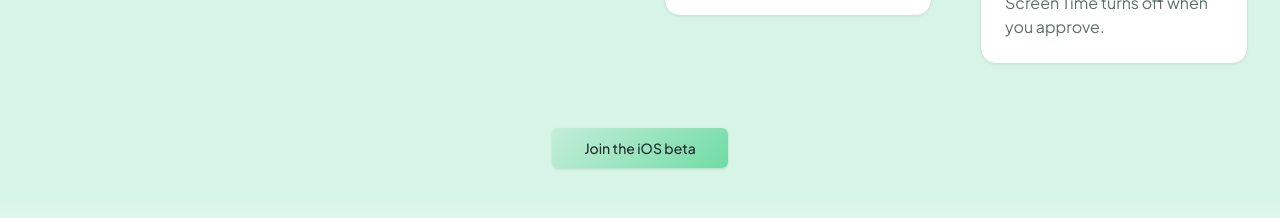
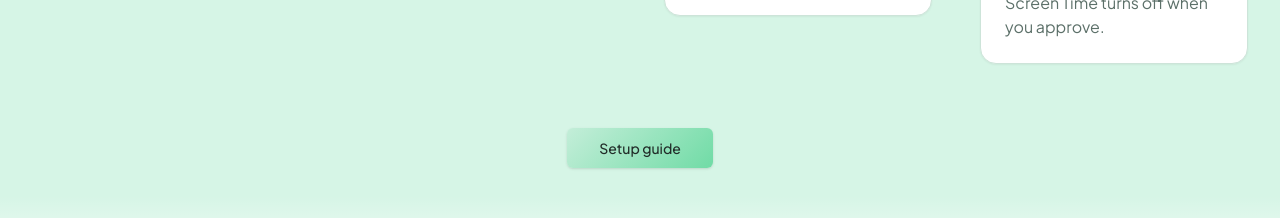
Before and after one commit to johnnywalker100/taskrsite, a Next.js app: page / in a window 1280 px wide. Shown: the part 4140-4358 px from the top of the page. Built offline with nearby package versions, Linux system fonts and the light colour scheme.

Commit message:
Change "Join the iOS beta" to "Setup guide"
Co-authored-by: scacchione2008 <scacchione2008@gmail.com>

```diff
--- a/src/pages/index.tsx
+++ b/src/pages/index.tsx
@@ -353,9 +353,13 @@ export default function Home() {
           </div>
 
           <div className="mt-16 text-center">
-            <a href="#early-access">
+            <a
+              href="https://support.apple.com/en-us/HT208982"
+              target="_blank"
+              rel="noreferrer"
+            >
               <Button size="lg" className="gradient-mint border-0 hover:opacity-90 transition-opacity">
-                Join the iOS beta
+                Setup guide
               </Button>
             </a>
           </div>
```
